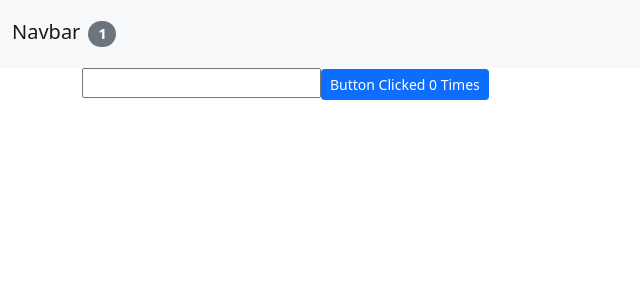
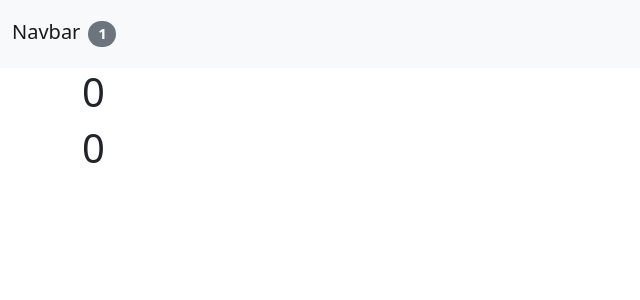
Before and after one commit to abhirampai/react-crash-by-mosh, a React (Create React App) app: page / in a window 1280 px wide. Shown: the top 300 px of the page, without its empty margins (0-640 px from the left). Built offline with nearby package versions, Linux system fonts and the light colour scheme.

Commit message:
implementing useEffect only once

```diff
--- a/src/App.js
+++ b/src/App.js
@@ -4,7 +4,8 @@
 import React, { Component } from "react";
 // import HookCounter from "./components/HookCounter";
 // import UsingObjects from "./components/UsingObjects";
-import UpdateDocumentTitle from "./components/UpdateDocumentTitle";
+// import UpdateDocumentTitle from "./components/UpdateDocumentTitle";
+import HookMouse from "./components/HookMouse";
 class App extends Component {
   state = {
     counters: [
@@ -69,7 +70,8 @@
           /> */}
           {/* <HookCounter /> */}
           {/* <UsingObjects /> */}
-          <UpdateDocumentTitle />
+          {/* <UpdateDocumentTitle /> */}
+          <HookMouse />
         </main>
       </React.Fragment>
     );
--- /dev/null
+++ b/src/components/HookMouse.jsx
@@ -0,0 +1,23 @@
+import React, { useState, useEffect } from "react";
+
+const HookMouse = () => {
+  const [x, setX] = useState(0);
+  const [y, setY] = useState(0);
+  const logMousePosition = (e) => {
+    console.log("Mouse Event");
+    setX(e.clientX);
+    setY(e.clientY);
+  };
+  useEffect(() => {
+    console.log("Use effect called");
+    window.addEventListener("mousemove", logMousePosition);
+  }, []);
+  return (
+    <div>
+      {" "}
+      <h1>{x}</h1> <h1>{y}</h1>{" "}
+    </div>
+  );
+};
+
+export default HookMouse;
```
